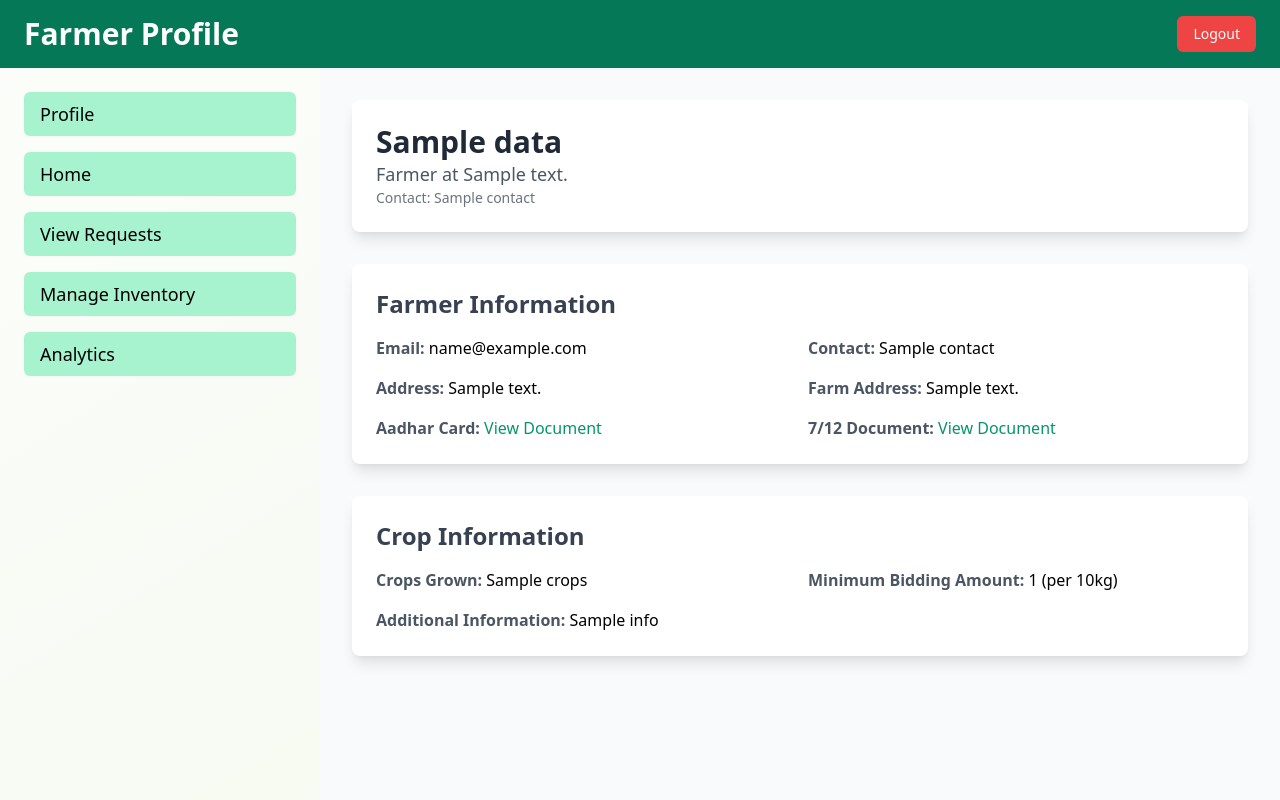
After one commit to aaditya-patil-0018/AgriBidTracker, a Python web app: template templates/farmer_profile.html in a window 1280 px wide. The commit adds this page. Run offline with Jinja, Linux system fonts and the light colour scheme; the template is opened without the code that fills it: most values are stand-ins (such as "Sample title", 1, 10 or a date in 2020).

Commit message:
made changes

```diff
--- a/scripts/farmer.py
+++ b/scripts/farmer.py
@@ -61,6 +61,7 @@ class Farmer:
             INSERT INTO farmers (fid, name, phone, email, address, produce_list, area, organic)
             VALUES (?, ?, ?, ?, ?, ?, ?, ?)
         ''', (self.fid, name, phone, email, address, json.dumps(produce_list), area, organic))
+        print(f"Your farmer id = {self.fid}")
         connection.commit()
         connection.close()
 
@@ -238,8 +239,8 @@ if __name__ == "__main__":
 
         # if command 2 get the farmer details and print it
         elif command == "2":
-            farmer_id = input("Ente farmer id of the farmer to get the data: ")
-            farmer.get_farmer(farmer_id)
+            farmer_id = input("Enter farmer id of the farmer to get the data: ")
+            print(farmer.get_farmer(farmer_id))
 
         # if command 3 then add produce within the farmer details
         elif command == "3":
--- a/templates/farmer_dashboard_requests.html
+++ b/templates/farmer_dashboard_requests.html
@@ -25,6 +25,10 @@
         <!-- Sidebar -->
         <aside class="w-1/4 bg-white bg-opacity-80 p-6 flex flex-col space-y-6">
             <nav class="space-y-4">
+                <a href="/farmer/profile"
+                    class="block px-4 py-2 rounded-md bg-green-200 hover:text-white hover:bg-green-600 text-lg font-medium">
+                    Profile
+                </a>
                 <a href="/farmer/dashboard"
                     class="block px-4 py-2 rounded-md bg-green-200 hover:text-white hover:bg-green-600 text-lg font-medium">
                     Home
--- /dev/null
+++ b/templates/farmer_profile.html
@@ -0,0 +1,107 @@
+<!DOCTYPE html>
+<html lang="en">
+
+<head>
+    <meta charset="UTF-8">
+    <meta name="viewport" content="width=device-width, initial-scale=1.0">
+    <title>Farmer Profile</title>
+    <link href="https://cdn.jsdelivr.net/npm/tailwindcss@2.2.19/dist/tailwind.min.css" rel="stylesheet">
+    <style>
+        body {
+            background: linear-gradient(to bottom right, #f1f8e9, #c5e1a5);
+        }
+    </style>
+</head>
+
+<body class="min-h-screen flex flex-col">
+    <!-- Header -->
+    <header class="bg-green-700 text-white px-6 py-4 flex justify-between items-center">
+        <h1 class="text-3xl font-bold">Farmer Profile</h1>
+        <a href="/logout">
+            <button class="bg-red-500 px-4 py-2 rounded-md text-sm font-medium hover:bg-red-600">Logout</button>
+        </a>
+    </header>
+
+    <div class="flex flex-1">
+        <!-- Sidebar -->
+        <aside class="w-1/4 bg-white bg-opacity-80 p-6 flex flex-col space-y-6">
+            <nav class="space-y-4">
+                <a href="/farmer/profile"
+                    class="block px-4 py-2 rounded-md bg-green-200 hover:text-white hover:bg-green-600 text-lg font-medium">
+                    Profile
+                </a>
+                <a href="/farmer/dashboard"
+                    class="block px-4 py-2 rounded-md bg-green-200 hover:text-white hover:bg-green-600 text-lg font-medium">
+                    Home
+                </a>
+                <a href="/farmer/dashboard/requests"
+                    class="block px-4 py-2 rounded-md bg-green-200 hover:text-white hover:bg-green-600 text-lg font-medium">
+                    View Requests
+                </a>
+                <a href="/farmer/dashboard/inventory"
+                    class="block px-4 py-2 rounded-md bg-green-200 hover:text-white hover:bg-green-600 text-lg font-medium">
+                    Manage Inventory
+                </a>
+                <a href="/farmer/analytics"
+                    class="block px-4 py-2 rounded-md bg-green-200 hover:text-white hover:bg-green-600 text-lg font-medium">
+                    Analytics
+                </a>
+            </nav>
+        </aside>
+
+        <!-- Main Content -->
+        <main class="flex-1 p-8 space-y-8 bg-gray-50">
+            <!-- Profile Card -->
+            <div class="bg-white shadow-lg rounded-lg p-6">
+                <div class="flex items-center space-x-6">
+                    <div>
+                        <h2 class="text-3xl font-bold text-gray-800">{{ data["name"] }}</h2>
+                        <p class="text-lg text-gray-600">Farmer at {{ data["registration_data"]["address"] }}</p>
+                        <p class="text-sm text-gray-500">Contact: <span class="font-medium">{{ data["registration_data"]["contact"] }}</span></p>
+                    </div>
+                </div>
+            </div>
+
+            <!-- Farmer Details -->
+            <div class="bg-white shadow-lg rounded-lg p-6">
+                <h3 class="text-2xl font-semibold text-gray-700 mb-4">Farmer Information</h3>
+                <div class="grid grid-cols-2 gap-4">
+                    <p><span class="font-semibold text-gray-600">Email:</span> {{ data["email"] }}</p>
+                    <p><span class="font-semibold text-gray-600">Contact:</span> {{ data["registration_data"]["contact"] }}</p>
+                    <p><span class="font-semibold text-gray-600">Address:</span> {{ data["registration_data"]["address"] }}</p>
+                    <p><span class="font-semibold text-gray-600">Farm Address:</span> {{ data["registration_data"]["farm_address"] }}</p>
+                    <p><span class="font-semibold text-gray-600">Aadhar Card:</span>
+                        <a href="/uploads/{{data['registration_data']['aadhar_card']}}" target="_blank" class="text-green-600 hover:underline">View
+                            Document</a>
+                    </p>
+                    <p><span class="font-semibold text-gray-600">7/12 Document:</span>
+                        <a href="/uploads/{{data['registration_data']['seven_doc']}}" target="_blank" class="text-green-600 hover:underline">View
+                            Document</a>
+                    </p>
+                </div>
+            </div>
+
+            <!-- Crop Details -->
+            <div class="bg-white shadow-lg rounded-lg p-6">
+                <h3 class="text-2xl font-semibold text-gray-700 mb-4">Crop Information</h3>
+                <div class="grid grid-cols-2 gap-4">
+                    <p><span class="font-semibold text-gray-600">Crops Grown:</span> {{data['crop_data']['crops']}}</p>
+                    <p><span class="font-semibold text-gray-600">Minimum Bidding Amount:</span>  {{data['crop_data']['bid']}} (per 10kg)</p>
+                    <p><span class="font-semibold text-gray-600">Additional Information:</span>  {{data['crop_data']['info']}}</p>
+                </div>
+            </div>
+
+            <!-- Activity Section -->
+            <!-- <div class="bg-white shadow-lg rounded-lg p-6">
+                <h3 class="text-2xl font-semibold text-gray-700 mb-4">Recent Activity</h3>
+                <ul class="list-disc list-inside space-y-2">
+                    <li class="text-gray-700">Added a new crop listing for "Potato" with a bid of ₹5000.</li>
+                    <li class="text-gray-700">Submitted the "Aadhar Card" and "7/12 Document" for verification.</li>
+                    <li class="text-gray-700">Updated contact information on 12th January 2025.</li>
+                </ul>
+            </div> -->
+        </main>
+    </div>
+</body>
+
+</html>
```
Also changed, not shown: app.py (+91 -60 lines), scripts/auction_data.json (+7 -0 lines), scripts/farmer.json (+12 -0 lines), templates/add_crop.html (+8 -1 lines), templates/farmer_dashboard.html (+7 -1 lines), templates/farmer_dashboard_inventory.html (+6 -2 lines), templates/farmer_registration.html (+16 -1 lines), templates/index.html (+29 -14 lines), users.json (+24 -0 lines), scripts/farmer.db, 2 other files.
